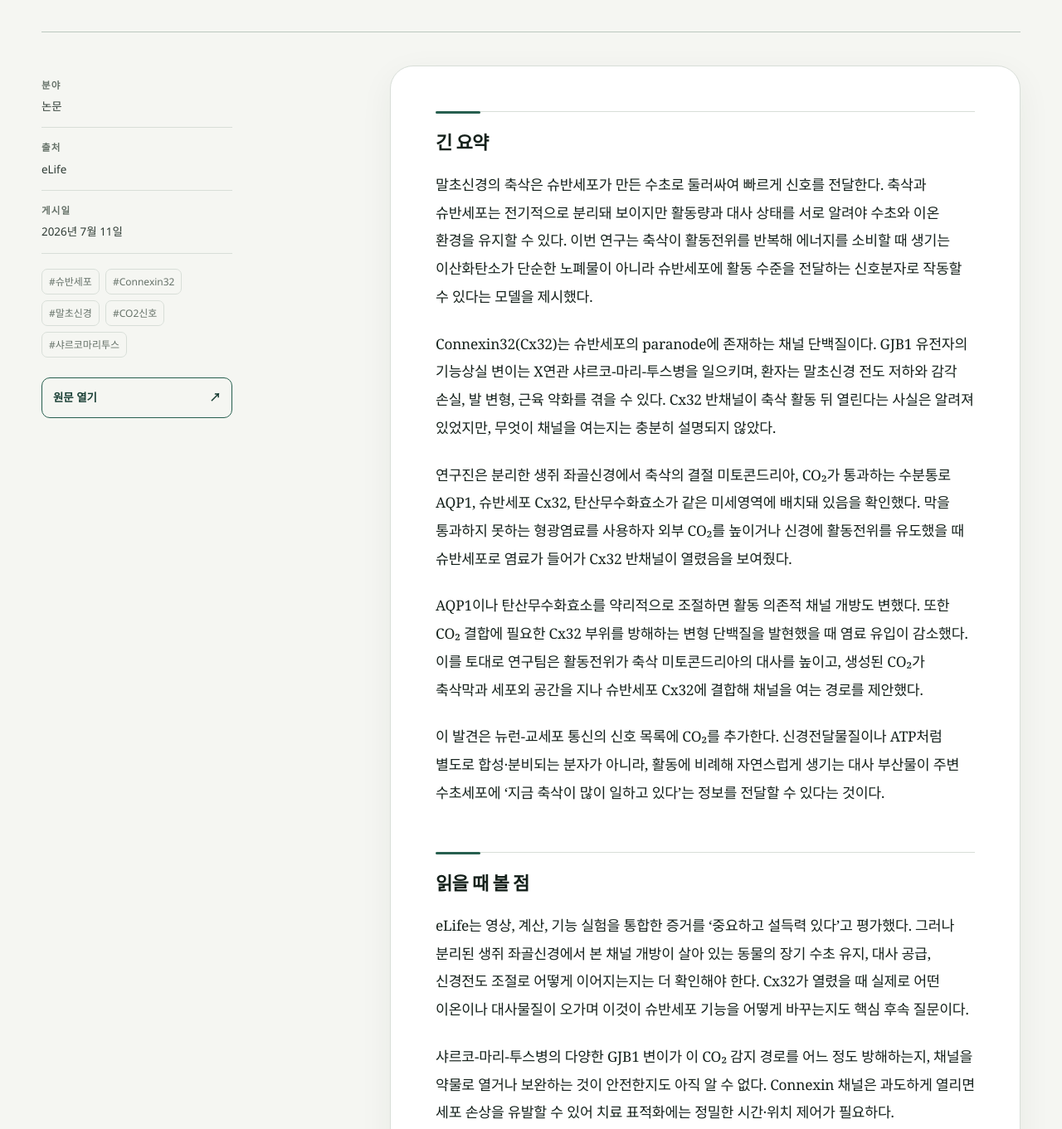
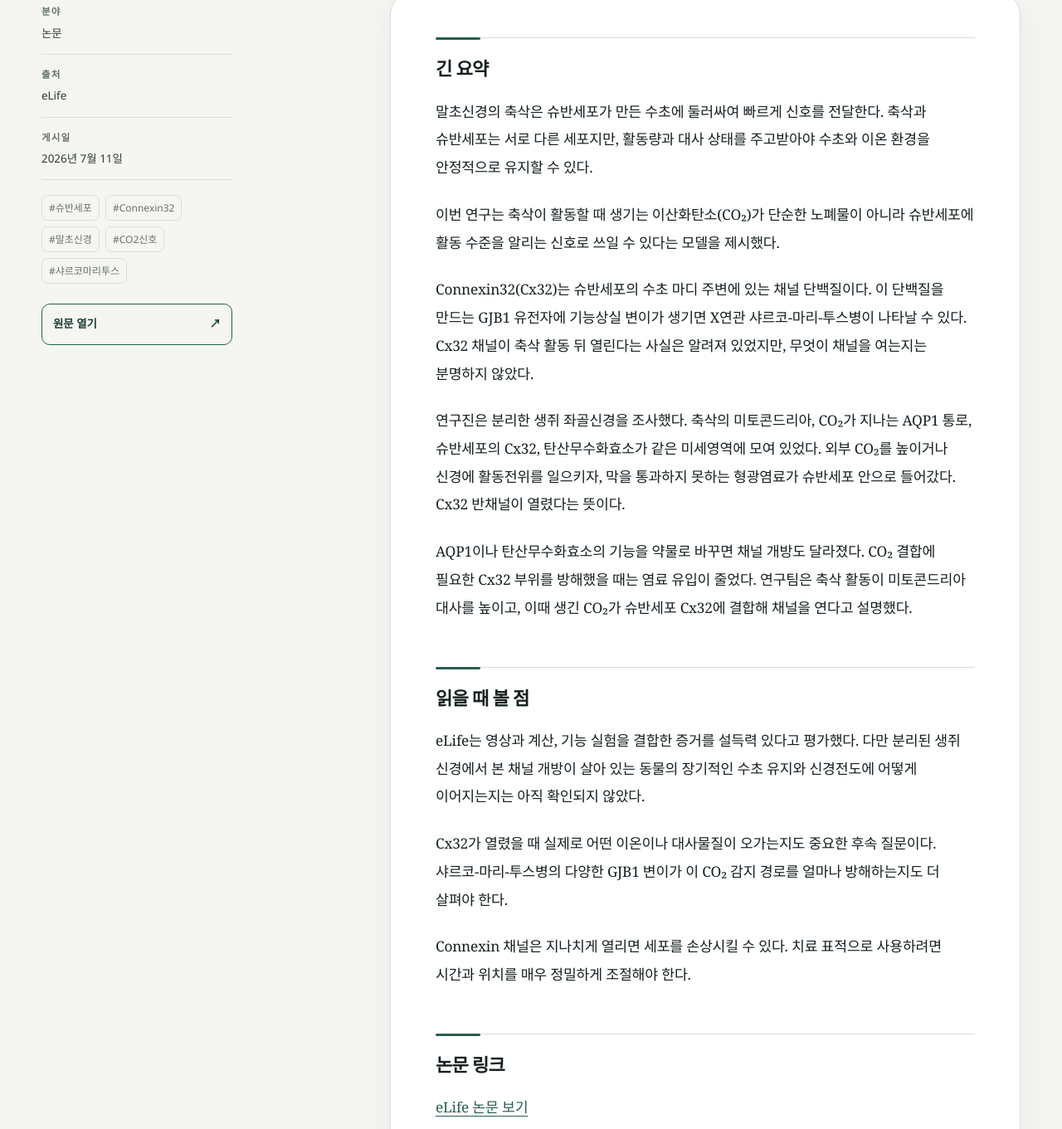
Before and after one commit to MikeShin0822/science-brain-news, an Astro site: page /science-brain-news/news/2026-07-11-axon-co2-schwann-connexin32 in a window 1280 px wide. Shown: the part 634-1995 px from the top of the page at 83% size. Built offline with nearby package versions, Linux system fonts and the light colour scheme; Astro itself is replaced by a stand-in of ours.

Commit message:
Polish Korean readability for axon CO2 paper

```diff
--- a/src/content/news/2026-07-11-axon-co2-schwann-connexin32.md
+++ b/src/content/news/2026-07-11-axon-co2-schwann-connexin32.md
@@ -1,6 +1,6 @@
 ---
-title: "활동하는 축삭이 만든 CO₂가 슈반세포 Connexin32를 여는 신경-교세포 신호로 작동한다"
-description: "생쥐 좌골신경 연구는 활동전위의 대사 부산물 CO₂가 AQP1·탄산무수화효소를 거쳐 슈반세포 paranode의 Cx32 반채널을 여는 경로를 제시했다."
+title: "축삭이 만든 CO₂가 슈반세포에 활동 신호를 보냈다"
+description: "생쥐 좌골신경 연구는 활동전위 과정에서 생긴 CO₂가 슈반세포의 Connexin32 채널을 여는 신호로 작동할 수 있음을 보여줬다."
 date: "2026-07-11T09:30:00+09:00"
 category: "논문"
 source: "eLife"
@@ -11,21 +11,23 @@ importance: "axon-co2-schwann-connexin32"
 
 ## 긴 요약
 
-말초신경의 축삭은 슈반세포가 만든 수초로 둘러싸여 빠르게 신호를 전달한다. 축삭과 슈반세포는 전기적으로 분리돼 보이지만 활동량과 대사 상태를 서로 알려야 수초와 이온 환경을 유지할 수 있다. 이번 연구는 축삭이 활동전위를 반복해 에너지를 소비할 때 생기는 이산화탄소가 단순한 노폐물이 아니라 슈반세포에 활동 수준을 전달하는 신호분자로 작동할 수 있다는 모델을 제시했다.
+말초신경의 축삭은 슈반세포가 만든 수초에 둘러싸여 빠르게 신호를 전달한다. 축삭과 슈반세포는 서로 다른 세포지만, 활동량과 대사 상태를 주고받아야 수초와 이온 환경을 안정적으로 유지할 수 있다.
 
-Connexin32(Cx32)는 슈반세포의 paranode에 존재하는 채널 단백질이다. GJB1 유전자의 기능상실 변이는 X연관 샤르코-마리-투스병을 일으키며, 환자는 말초신경 전도 저하와 감각 손실, 발 변형, 근육 약화를 겪을 수 있다. Cx32 반채널이 축삭 활동 뒤 열린다는 사실은 알려져 있었지만, 무엇이 채널을 여는지는 충분히 설명되지 않았다.
+이번 연구는 축삭이 활동할 때 생기는 이산화탄소(CO₂)가 단순한 노폐물이 아니라 슈반세포에 활동 수준을 알리는 신호로 쓰일 수 있다는 모델을 제시했다.
 
-연구진은 분리한 생쥐 좌골신경에서 축삭의 결절 미토콘드리아, CO₂가 통과하는 수분통로 AQP1, 슈반세포 Cx32, 탄산무수화효소가 같은 미세영역에 배치돼 있음을 확인했다. 막을 통과하지 못하는 형광염료를 사용하자 외부 CO₂를 높이거나 신경에 활동전위를 유도했을 때 슈반세포로 염료가 들어가 Cx32 반채널이 열렸음을 보여줬다.
+Connexin32(Cx32)는 슈반세포의 수초 마디 주변에 있는 채널 단백질이다. 이 단백질을 만드는 GJB1 유전자에 기능상실 변이가 생기면 X연관 샤르코-마리-투스병이 나타날 수 있다. Cx32 채널이 축삭 활동 뒤 열린다는 사실은 알려져 있었지만, 무엇이 채널을 여는지는 분명하지 않았다.
 
-AQP1이나 탄산무수화효소를 약리적으로 조절하면 활동 의존적 채널 개방도 변했다. 또한 CO₂ 결합에 필요한 Cx32 부위를 방해하는 변형 단백질을 발현했을 때 염료 유입이 감소했다. 이를 토대로 연구팀은 활동전위가 축삭 미토콘드리아의 대사를 높이고, 생성된 CO₂가 축삭막과 세포외 공간을 지나 슈반세포 Cx32에 결합해 채널을 여는 경로를 제안했다.
+연구진은 분리한 생쥐 좌골신경을 조사했다. 축삭의 미토콘드리아, CO₂가 지나는 AQP1 통로, 슈반세포의 Cx32, 탄산무수화효소가 같은 미세영역에 모여 있었다. 외부 CO₂를 높이거나 신경에 활동전위를 일으키자, 막을 통과하지 못하는 형광염료가 슈반세포 안으로 들어갔다. Cx32 반채널이 열렸다는 뜻이다.
 
-이 발견은 뉴런-교세포 통신의 신호 목록에 CO₂를 추가한다. 신경전달물질이나 ATP처럼 별도로 합성·분비되는 분자가 아니라, 활동에 비례해 자연스럽게 생기는 대사 부산물이 주변 수초세포에 ‘지금 축삭이 많이 일하고 있다’는 정보를 전달할 수 있다는 것이다.
+AQP1이나 탄산무수화효소의 기능을 약물로 바꾸면 채널 개방도 달라졌다. CO₂ 결합에 필요한 Cx32 부위를 방해했을 때는 염료 유입이 줄었다. 연구팀은 축삭 활동이 미토콘드리아 대사를 높이고, 이때 생긴 CO₂가 슈반세포 Cx32에 결합해 채널을 연다고 설명했다.
 
 ## 읽을 때 볼 점
 
-eLife는 영상, 계산, 기능 실험을 통합한 증거를 ‘중요하고 설득력 있다’고 평가했다. 그러나 분리된 생쥐 좌골신경에서 본 채널 개방이 살아 있는 동물의 장기 수초 유지, 대사 공급, 신경전도 조절로 어떻게 이어지는지는 더 확인해야 한다. Cx32가 열렸을 때 실제로 어떤 이온이나 대사물질이 오가며 이것이 슈반세포 기능을 어떻게 바꾸는지도 핵심 후속 질문이다.
+eLife는 영상과 계산, 기능 실험을 결합한 증거를 설득력 있다고 평가했다. 다만 분리된 생쥐 신경에서 본 채널 개방이 살아 있는 동물의 장기적인 수초 유지와 신경전도에 어떻게 이어지는지는 아직 확인되지 않았다.
 
-샤르코-마리-투스병의 다양한 GJB1 변이가 이 CO₂ 감지 경로를 어느 정도 방해하는지, 채널을 약물로 열거나 보완하는 것이 안전한지도 아직 알 수 없다. Connexin 채널은 과도하게 열리면 세포 손상을 유발할 수 있어 치료 표적화에는 정밀한 시간·위치 제어가 필요하다.
+Cx32가 열렸을 때 실제로 어떤 이온이나 대사물질이 오가는지도 중요한 후속 질문이다. 샤르코-마리-투스병의 다양한 GJB1 변이가 이 CO₂ 감지 경로를 얼마나 방해하는지도 더 살펴야 한다.
+
+Connexin 채널은 지나치게 열리면 세포를 손상시킬 수 있다. 치료 표적으로 사용하려면 시간과 위치를 매우 정밀하게 조절해야 한다.
 
 ## 논문 링크
 
```
